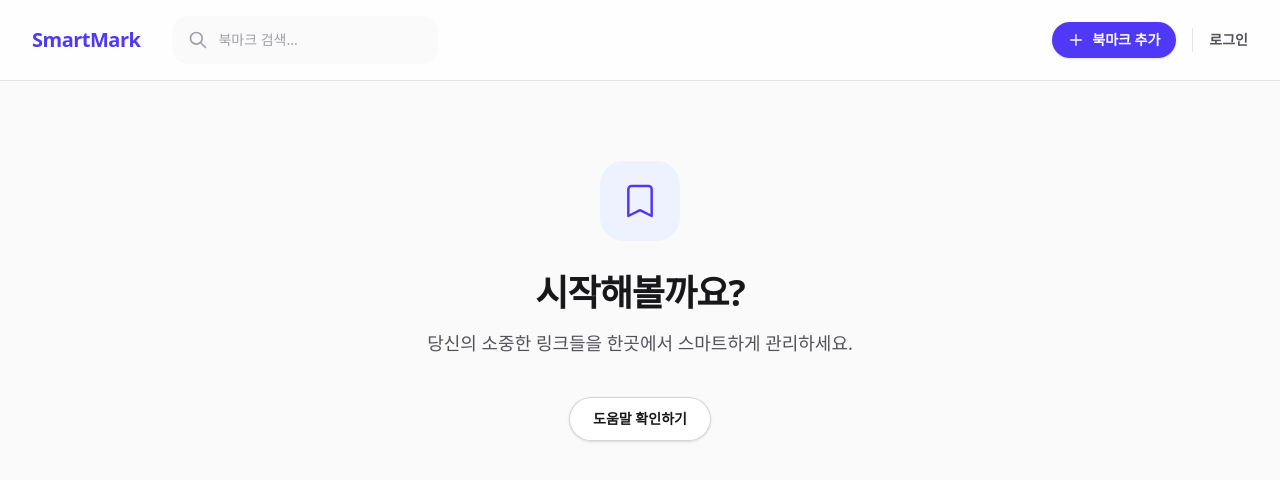
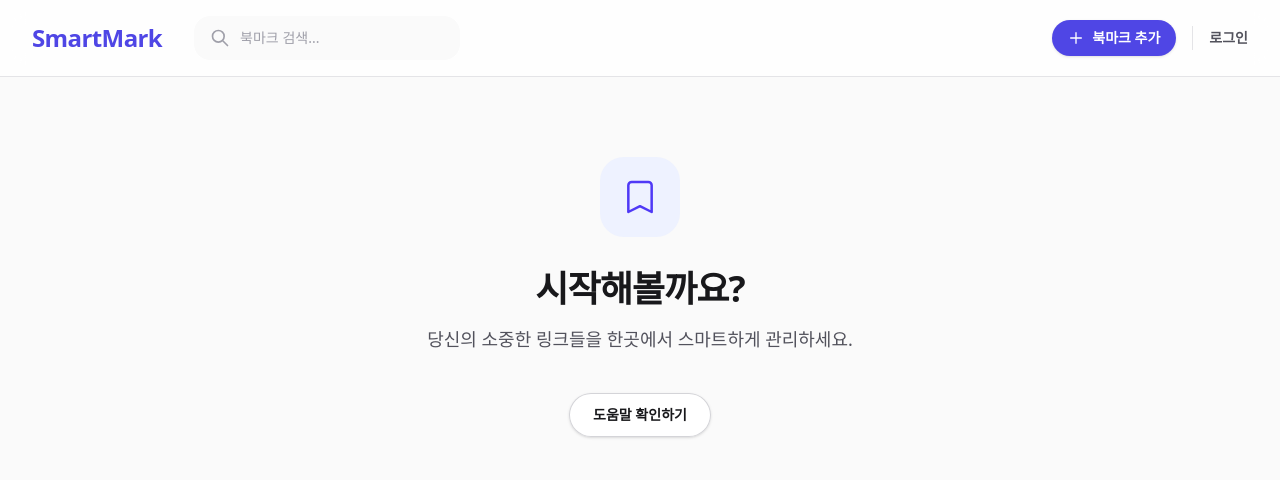
Before and after one commit to sohee-an/smart-bookmark-app, a Next.js app: page / in a window 1280 px wide. Shown: the top 480 px of the page. Built offline with nearby package versions, Linux system fonts and the light colour scheme; no server answers.

Commit message:
fix: 글로벌 스타일링 부분 수정함, input의 사이즈별로 적용할수있게 수정함

```diff
--- a/src/components/layout/Header.tsx
+++ b/src/components/layout/Header.tsx
@@ -14,13 +14,18 @@ export const Header = () => {
 
   useEffect(() => {
     const checkUser = async () => {
-      const { data: { user }, error } = await supabase.auth.getUser();
+      const {
+        data: { user },
+        error,
+      } = await supabase.auth.getUser();
       if (!error) setUser(user);
       setLoading(false);
     };
     checkUser();
 
-    const { data: { subscription } } = supabase.auth.onAuthStateChange((_event, session) => {
+    const {
+      data: { subscription },
+    } = supabase.auth.onAuthStateChange((_event, session) => {
       setUser(session?.user ?? null);
     });
 
@@ -37,15 +42,18 @@ export const Header = () => {
     router.push("/landing");
   };
 
-  const isGuest = !user && !loading && storage.cookie.get("is_guest") === 'true';
+  const isGuest = !user && !loading && storage.cookie.get("is_guest") === "true";
   const nickname = user?.email?.split("@")[0] || (isGuest ? "게스트" : "사용자");
 
   return (
     <header className="sticky top-0 z-50 border-b border-zinc-200 bg-white/80 backdrop-blur-md dark:border-zinc-800 dark:bg-black/80">
-      <nav className="mx-auto flex max-w-7xl items-center justify-between px-4 py-4 sm:px-6 lg:px-8" aria-label="Global">
+      <nav
+        className="mx-auto flex max-w-7xl items-center justify-between px-4 py-4 sm:px-6 lg:px-8"
+        aria-label="Global"
+      >
         <div className="flex items-center gap-8">
           <a href="/" className="group flex items-center gap-2">
-            <h1 className="text-xl font-bold tracking-tight text-brand-primary transition-opacity group-hover:opacity-80">
+            <h1 className="text-brand-primary text-2xl font-bold tracking-tight transition-opacity group-hover:opacity-80">
               SmartMark
             </h1>
           </a>
@@ -57,6 +65,7 @@ export const Header = () => {
               placeholder="북마크 검색..."
               className="w-80"
               type="search"
+              inputSize="md"
             />
           </form>
         </div>
@@ -64,7 +73,7 @@ export const Header = () => {
         <div className="flex items-center gap-4">
           <button
             type="button"
-            className="flex cursor-pointer items-center gap-2 rounded-full bg-brand-primary px-4 py-2 text-sm font-semibold text-white shadow-sm transition-all hover:bg-brand-primary-hover focus:ring-4 focus:ring-brand-primary/20 focus:outline-none active:scale-95"
+            className="bg-brand-primary hover:bg-brand-primary-hover focus:ring-brand-primary/20 flex cursor-pointer items-center gap-2 rounded-full px-4 py-2 text-sm font-semibold text-white shadow-sm transition-all focus:ring-4 focus:outline-none active:scale-95"
           >
             <PlusIcon />
             <span className="hidden sm:inline">북마크 추가</span>
@@ -85,12 +94,12 @@ export const Header = () => {
                 </div>
                 <div className="group relative cursor-pointer">
                   <Avatar username={nickname} src={user?.user_metadata?.avatar_url} />
-                  <div className="absolute top-full right-0 mt-2 hidden pt-2 group-hover:block animate-in fade-in zoom-in-95 duration-200">
-                    <div className="flex flex-col gap-1 rounded-2xl border border-zinc-200 bg-surface-card p-1.5 shadow-xl dark:border-zinc-800 dark:bg-surface-card-dark min-w-[140px]">
+                  <div className="animate-in fade-in zoom-in-95 absolute top-full right-0 mt-2 hidden pt-2 duration-200 group-hover:block">
+                    <div className="bg-surface-card dark:bg-surface-card-dark flex min-w-[140px] flex-col gap-1 rounded-2xl border border-zinc-200 p-1.5 shadow-xl dark:border-zinc-800">
                       {isGuest && (
                         <button
                           onClick={handleLogin}
-                          className="flex cursor-pointer items-center gap-2 rounded-xl px-4 py-2.5 text-sm font-medium text-brand-primary hover:bg-brand-primary/5 transition-colors"
+                          className="text-brand-primary hover:bg-brand-primary/5 flex cursor-pointer items-center gap-2 rounded-xl px-4 py-2.5 text-sm font-medium transition-colors"
                         >
                           <PlusIcon />
                           <span>로그인하기</span>
@@ -98,7 +107,7 @@ export const Header = () => {
                       )}
                       <button
                         onClick={handleLogout}
-                        className="flex cursor-pointer items-center gap-2 rounded-xl px-4 py-2.5 text-sm font-medium text-status-error hover:bg-status-error/5 transition-colors"
+                        className="text-status-error hover:bg-status-error/5 flex cursor-pointer items-center gap-2 rounded-xl px-4 py-2.5 text-sm font-medium transition-colors"
                       >
                         <LogOutIcon />
                         <span>로그아웃</span>
@@ -110,7 +119,7 @@ export const Header = () => {
             ) : (
               <button
                 onClick={handleLogin}
-                className="cursor-pointer text-sm font-semibold text-zinc-600 transition-colors hover:text-brand-primary dark:text-zinc-400 dark:hover:text-brand-primary"
+                className="hover:text-brand-primary dark:hover:text-brand-primary cursor-pointer text-sm font-semibold text-zinc-600 transition-colors dark:text-zinc-400"
               >
                 로그인
               </button>
--- a/src/components/ui/Input.tsx
+++ b/src/components/ui/Input.tsx
@@ -5,18 +5,26 @@ interface InputProps extends InputHTMLAttributes<HTMLInputElement> {
   label?: string;
   hideLabel?: boolean;
   error?: string;
+  inputSize?: 'sm' | 'md' | 'lg';
 }
 
 /**
- * @description 공통 입력 필드 컴포넌트 (디자인 토큰 적용)
+ * @description 공통 입력 필드 컴포넌트 (사이즈 조절 기능 추가)
  */
 export const Input = forwardRef<HTMLInputElement, InputProps>(
-  ({ icon, label, hideLabel = true, error, className = '', ...props }, ref) => {
+  ({ icon, label, hideLabel = true, error, inputSize = 'md', className = '', ...props }, ref) => {
     const id = useId();
     const hasError = !!error;
 
+    // 사이즈별 패딩 설정
+    const sizeClasses = {
+      sm: 'py-1.5 text-xs',
+      md: 'py-2.5 text-sm',
+      lg: 'py-3.5 text-base',
+    };
+
     return (
-      <div className="relative w-full space-y-1.5">
+      <div className="relative w-full space-y-1">
         {label && (
           <label
             htmlFor={id}
@@ -37,9 +45,10 @@ export const Input = forwardRef<HTMLInputElement, InputProps>(
             {...props}
             className={`
               block w-full rounded-2xl border-2
-              bg-zinc-50 py-3 ${icon ? 'pl-11' : 'pl-4'} pr-4
-              text-sm text-zinc-900 placeholder-zinc-400
+              bg-zinc-50 ${icon ? 'pl-11' : 'pl-4'} pr-4
+              text-zinc-900 placeholder-zinc-400
               transition-all outline-none
+              ${sizeClasses[inputSize]}
               ${hasError
                 ? 'border-status-error/10 bg-status-error/5 focus:border-status-error focus:ring-4 focus:ring-status-error/10'
                 : 'border-transparent focus:bg-white focus:border-brand-primary focus:ring-4 focus:ring-brand-primary/10'
--- a/src/styles/globals.css
+++ b/src/styles/globals.css
@@ -2,34 +2,30 @@
 
 @theme {
   /* -------------------------------------------------------------------------- */
-  /*  디자인 토큰 (Design Tokens)                                                  */
+  /*  디자인 토큰 (Design Tokens) - 명시적 색상값 적용                                */
   /* -------------------------------------------------------------------------- */
 
-  /* 브랜드 메인 색상 */
-  --color-brand-primary: var(--color-indigo-600);
-  --color-brand-primary-hover: var(--color-indigo-700);
-  --color-brand-primary-active: var(--color-indigo-800);
+  /* 브랜드 메인 색상 (Indigo 600 계열) */
+  --color-brand-primary: #4f46e5;
+  --color-brand-primary-hover: #4338ca;
+  --color-brand-primary-active: #3730a3;
 
-  /* 브랜드 강조/액센트 색상 */
-  --color-brand-accent: var(--color-purple-600);
-  --color-brand-secondary: var(--color-pink-600);
+  /* 브랜드 강조/액센트 색상 (Purple 600, Pink 600) */
+  --color-brand-accent: #9333ea;
+  --color-brand-secondary: #db2777;
 
-  /* 상태 색상 */
-  --color-status-error: var(--color-red-500);
-  --color-status-success: var(--color-green-500);
-  --color-status-warning: var(--color-amber-500);
+  /* 상태 색상 (Red 500, Green 500, Amber 500) */
+  --color-status-error: #ef4444;
+  --color-status-success: #22c55e;
+  --color-status-warning: #f59e0b;
 
   /* 배경 및 표면 색상 */
-  --color-surface-base: var(--color-zinc-50);
-  --color-surface-card: var(--color-white);
+  --color-surface-base: #fafafa;
+  --color-surface-card: #ffffff;
 
   /* 다크 모드 표면 색상 */
-  --color-surface-base-dark: var(--color-zinc-950);
-  --color-surface-card-dark: var(--color-zinc-900);
-
-  /* 폰트 설정 */
-  --font-sans: var(--font-geist-sans), ui-sans-serif, system-ui, sans-serif;
-  --font-mono: var(--font-geist-mono), ui-mono-serif, monospace;
+  --color-surface-base-dark: #09090b;
+  --color-surface-card-dark: #18181b;
 
   /* 애니메이션 커스텀 */
   --animate-shake: shake 0.5s cubic-bezier(.36,.07,.19,.97) both;
@@ -48,11 +44,13 @@
 
 @layer base {
   body {
-    @apply bg-surface-base text-zinc-900 dark:bg-surface-base-dark dark:text-zinc-50;
+    background-color: var(--color-surface-base);
+    color: #18181b;
   }
 
-  ::selection {
-    @apply bg-brand-primary/10 text-brand-primary dark:bg-brand-primary/20 dark:text-brand-primary;
+  .dark body {
+    background-color: var(--color-surface-base-dark);
+    color: #fafafa;
   }
 }
 
@@ -62,6 +60,9 @@
 
 @layer utilities {
   .text-gradient {
-    @apply bg-clip-text text-transparent bg-gradient-to-r from-brand-primary via-brand-accent to-brand-secondary;
+    background-image: linear-gradient(to right, var(--color-brand-primary), var(--color-brand-accent), var(--color-brand-secondary));
+    -webkit-background-clip: text;
+    background-clip: text;
+    color: transparent;
   }
 }
```
